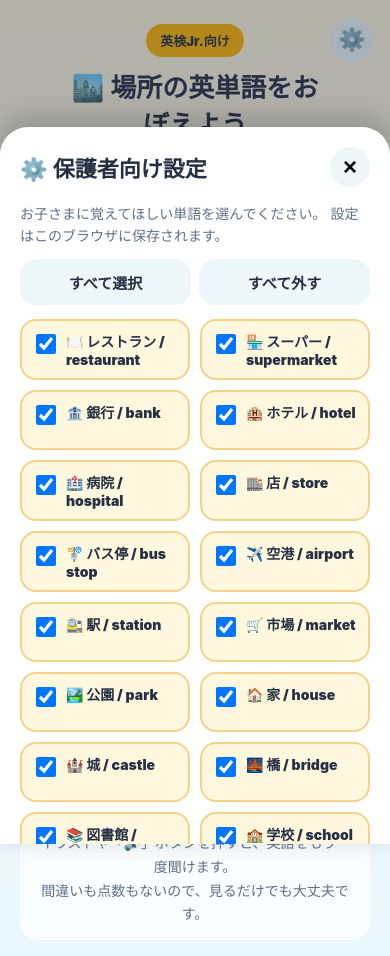
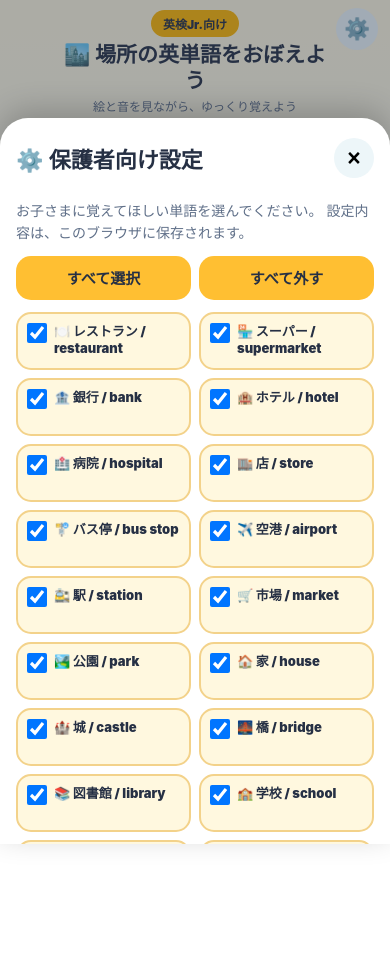
Before and after one commit to muurinrin000/bronze-words-4, a plain HTML site: page index.html in a window 390 px wide. Both pictures are taken after a click on the button "⚙️". After the commit the page ends 844 px from the top, so only its background shows below. Drawn offline with Linux system fonts and the light colour scheme.

Commit message:
Refactor index.html and update styles
Refactor HTML structure and CSS styles for better layout and responsiveness. Update various elements for improved accessibility and user experience.

```diff
--- a/index.html
+++ b/index.html
@@ -2,10 +2,12 @@
 <html lang="ja">
 <head>
 <meta charset="UTF-8">
+
 <meta
   name="viewport"
   content="width=device-width, initial-scale=1.0, maximum-scale=1.0, user-scalable=no"
 >
+
 <title>場所の英単語をおぼえよう</title>
 
 <style>
@@ -26,14 +28,20 @@
 }
 
 html,
+body{
+  margin:0;
+  width:100%;
+  min-height:100%;
+  overscroll-behavior:none;
+}
+
+html,
 body,
 button{
   touch-action:manipulation;
 }
 
 body{
-  margin:0;
-  min-height:100vh;
   background:linear-gradient(180deg,var(--bg1),var(--bg2));
   color:var(--text);
   font-family:
@@ -44,127 +52,154 @@ body{
     sans-serif;
 }
 
+/* 全体を画面内に収める */
 .app{
-  position:relative;
+  width:100%;
   max-width:520px;
+  min-height:100vh;
+  min-height:100dvh;
   margin:0 auto;
-  padding:16px;
+  padding:
+    max(8px, env(safe-area-inset-top))
+    12px
+    max(8px, env(safe-area-inset-bottom));
+
+  display:flex;
+  flex-direction:column;
 }
 
+/* ヘッダー */
 .header{
   position:relative;
+  flex-shrink:0;
   text-align:center;
-  padding:8px 48px 14px;
+  padding:2px 44px 6px;
 }
 
 .settings-open{
   position:absolute;
-  top:2px;
+  top:0;
   right:0;
-  width:44px;
-  height:44px;
+
+  width:42px;
+  height:42px;
+
   border:0;
   border-radius:50%;
   background:#edf6f9;
-  font-size:22px;
+
+  font-size:21px;
   cursor:pointer;
 }
 
 .badge{
   display:inline-block;
+  padding:5px 12px;
+
   background:var(--main);
   border-radius:999px;
-  padding:7px 14px;
-  font-size:13px;
+
+  font-size:12px;
   font-weight:900;
 }
 
 h1{
-  margin:10px 0 5px;
-  font-size:26px;
+  margin:5px 0 2px;
+  font-size:21px;
+  line-height:1.25;
 }
 
 .lead{
   margin:0;
   color:var(--muted);
+  font-size:12px;
+}
+
+/* 問題数 */
+.progress-area{
+  flex-shrink:0;
+  display:flex;
+  justify-content:space-between;
+  align-items:center;
+
+  padding:5px 4px 7px;
+
+  font-size:16px;
+  font-weight:900;
+}
+
+.mode-label{
   font-size:14px;
 }
 
-.progress-area{
-  margin-bottom:12px;
-}
+/* 単語カード */
+.card{
+  flex:1;
+  min-height:0;
 
-.progress-text{
-  display:flex;
-  justify-content:space-between;
-  margin-bottom:7px;
-  font-weight:900;
-}
+  padding:12px 14px;
 
-.progress-bar{
-  height:12px;
-  overflow:hidden;
-  background:#fff;
-  border:2px solid var(--line);
-  border-radius:999px;
-}
-
-.progress-fill{
-  width:0%;
-  height:100%;
-  background:var(--main);
-  border-radius:999px;
-  transition:width .25s;
-}
-
-.card{
-  min-height:430px;
-  padding:24px 18px;
   background:var(--card);
   border:4px solid var(--main);
-  border-radius:30px;
-  box-shadow:0 8px 24px rgba(0,0,0,.09);
+  border-radius:26px;
+  box-shadow:0 7px 20px rgba(0,0,0,.08);
 
   display:flex;
   flex-direction:column;
   align-items:center;
   justify-content:center;
+
+  overflow:hidden;
 }
 
 .icon{
-  font-size:120px;
-  line-height:1.1;
-  margin-bottom:20px;
+  margin-bottom:6px;
+
+  font-size:88px;
+  line-height:1;
+
   user-select:none;
   cursor:pointer;
 }
 
 .english{
-  font-size:38px;
-  line-height:1.2;
+  font-size:31px;
+  line-height:1.15;
   font-weight:900;
   color:#156082;
+
+  text-align:center;
   overflow-wrap:anywhere;
   cursor:pointer;
 }
 
 .japanese{
-  margin-top:12px;
-  font-size:28px;
+  margin-top:4px;
+
+  font-size:23px;
+  line-height:1.2;
   font-weight:900;
+
+  text-align:center;
 }
 
 .sound-btn{
   width:100%;
-  max-width:330px;
-  min-height:70px;
-  margin-top:28px;
+  max-width:340px;
+  min-height:54px;
+
+  margin-top:12px;
+  padding:8px 12px;
+
   border:0;
-  border-radius:24px;
+  border-radius:20px;
+
   background:var(--sky);
   color:var(--text);
-  font-size:22px;
+
+  font-size:19px;
   font-weight:900;
+
   box-shadow:0 5px 0 #5f9fbd;
   cursor:pointer;
 }
@@ -175,28 +210,36 @@ h1{
 }
 
 .sound-btn.speaking{
-  animation:pulse .7s infinite alternate;
+  animation:pulse .65s infinite alternate;
 }
 
+/* 前へ・次へ */
 .navigation{
+  flex-shrink:0;
+
   display:grid;
   grid-template-columns:1fr 1fr;
-  gap:10px;
-  margin-top:14px;
+  gap:8px;
+
+  margin-top:8px;
 }
 
 .nav-btn{
-  min-height:58px;
+  min-height:50px;
+  padding:8px;
+
   border:0;
-  border-radius:20px;
-  font-size:18px;
+  border-radius:18px;
+
+  font-size:17px;
   font-weight:900;
-  color:var(--text);
+
   cursor:pointer;
 }
 
 .prev-btn{
   background:#edf6f9;
+  color:var(--text);
 }
 
 .next-btn{
@@ -208,28 +251,26 @@ h1{
   transform:scale(.98);
 }
 
+/* シャッフル */
 .shuffle-btn{
+  flex-shrink:0;
+
   width:100%;
-  min-height:50px;
-  margin-top:12px;
+  min-height:40px;
+
+  margin-top:7px;
+  padding:7px;
+
   border:0;
-  border-radius:18px;
-  background:#fff;
+  border-radius:15px;
+
+  background:rgba(255,255,255,.85);
   color:var(--muted);
-  font-size:16px;
+
+  font-size:14px;
   font-weight:900;
+
   cursor:pointer;
-}
-
-.help{
-  margin:18px 4px 0;
-  padding:14px;
-  background:rgba(255,255,255,.72);
-  border-radius:18px;
-  color:var(--muted);
-  font-size:14px;
-  line-height:1.7;
-  text-align:center;
 }
 
 /* 設定画面の背景 */
@@ -238,24 +279,34 @@ h1{
   position:fixed;
   inset:0;
   z-index:998;
-  background:rgba(38,48,68,.35);
+
+  background:rgba(38,48,68,.38);
 }
 
 .settings-overlay.active{
   display:block;
 }
 
-/* 保護者向け設定 */
+/* 保護者設定 */
 .settings-sheet{
   display:none;
+
   position:fixed;
   left:0;
   right:0;
   bottom:0;
   z-index:999;
-  max-height:85vh;
+
+  max-height:86vh;
+  max-height:86dvh;
+
+  padding:
+    18px
+    16px
+    max(18px, env(safe-area-inset-bottom));
+
   overflow-y:auto;
-  padding:20px;
+
   background:#fff;
   border-radius:28px 28px 0 0;
   box-shadow:0 -8px 30px rgba(0,0,0,.2);
@@ -266,10 +317,18 @@ h1{
 }
 
 .settings-head{
+  position:sticky;
+  top:-18px;
+  z-index:2;
+
   display:flex;
   justify-content:space-between;
   align-items:center;
-  margin-bottom:16px;
+
+  margin:-2px 0 14px;
+  padding:4px 0 8px;
+
+  background:#fff;
 }
 
 .settings-head h2{
@@ -280,143 +339,255 @@ h1{
 .settings-close{
   width:40px;
   height:40px;
+
   border:0;
   border-radius:50%;
+
   background:#edf6f9;
-  font-size:24px;
+
+  font-size:23px;
   font-weight:900;
+
   cursor:pointer;
 }
 
 .settings-description{
   margin:0 0 12px;
+
   color:var(--muted);
   font-size:14px;
-  line-height:1.6;
+  line-height:1.55;
 }
 
 .setting-actions{
   display:grid;
   grid-template-columns:1fr 1fr;
   gap:8px;
-  margin-bottom:14px;
+
+  margin-bottom:12px;
 }
 
 .setting-actions button{
-  min-height:46px;
+  min-height:44px;
+
   border:0;
-  border-radius:16px;
-  background:#edf6f9;
+  border-radius:15px;
+
+  background:#ffbf32;
   color:var(--text);
+
   font-size:15px;
   font-weight:900;
+
   cursor:pointer;
 }
 
 .word-checks{
   display:grid;
   grid-template-columns:1fr 1fr;
-  gap:10px;
+  gap:8px;
 }
 
 .word-check{
   display:flex;
   align-items:flex-start;
   gap:7px;
-  min-height:60px;
-  padding:10px;
+
+  min-height:58px;
+  padding:9px;
+
   background:#fff8df;
   border:2px solid #f3d28a;
-  border-radius:16px;
-  font-size:14px;
+  border-radius:15px;
+
+  font-size:13px;
   font-weight:900;
+
   cursor:pointer;
 }
 
 .word-check input{
   width:20px;
   height:20px;
+
+  margin:0;
   flex-shrink:0;
+}
+
+.word-check span{
+  line-height:1.35;
+  overflow-wrap:anywhere;
 }
 
 .setting-option{
   display:flex;
   align-items:center;
   gap:10px;
-  margin-top:18px;
-  padding:14px;
+
+  margin-top:14px;
+  padding:12px;
+
   background:#edf6f9;
-  border-radius:16px;
+  border-radius:15px;
+
+  font-size:14px;
   font-weight:900;
+
   cursor:pointer;
 }
 
 .setting-option input{
-  width:22px;
-  height:22px;
+  width:21px;
+  height:21px;
+  flex-shrink:0;
 }
 
 .save-settings{
   width:100%;
-  min-height:56px;
-  margin-top:18px;
+  min-height:53px;
+
+  margin-top:15px;
+
   border:0;
   border-radius:18px;
+
   background:var(--main);
   color:var(--text);
-  font-size:18px;
+
+  font-size:17px;
   font-weight:900;
+
   cursor:pointer;
 }
 
 .settings-error{
-  min-height:22px;
-  margin-top:10px;
+  min-height:20px;
+  margin-top:8px;
+
   color:#e76f51;
   font-size:14px;
   font-weight:900;
+
   text-align:center;
 }
 
+/* アニメーション */
 @keyframes pulse{
   from{
     transform:scale(1);
   }
+
   to{
-    transform:scale(1.04);
+    transform:scale(1.035);
   }
 }
 
 .card-change{
-  animation:cardChange .25s;
+  animation:cardChange .22s;
 }
 
 @keyframes cardChange{
   from{
-    opacity:.25;
-    transform:translateX(16px);
+    opacity:.3;
+    transform:translateX(12px);
   }
+
   to{
     opacity:1;
     transform:translateX(0);
   }
 }
 
-@media (max-width:380px){
+/* 画面が低い端末向け */
+@media (max-height:740px){
+  .app{
+    padding-top:5px;
+    padding-bottom:5px;
+  }
+
+  .header{
+    padding-bottom:3px;
+  }
+
+  .badge{
+    padding:4px 10px;
+    font-size:11px;
+  }
+
+  h1{
+    margin:3px 0 1px;
+    font-size:19px;
+  }
+
+  .lead{
+    font-size:11px;
+  }
+
+  .progress-area{
+    padding:3px 4px 5px;
+    font-size:15px;
+  }
+
   .card{
-    min-height:390px;
+    padding:8px 12px;
+    border-radius:23px;
   }
 
   .icon{
-    font-size:100px;
+    margin-bottom:3px;
+    font-size:74px;
   }
 
   .english{
-    font-size:32px;
+    font-size:27px;
   }
 
   .japanese{
-    font-size:25px;
+    font-size:20px;
+  }
+
+  .sound-btn{
+    min-height:48px;
+    margin-top:8px;
+    font-size:17px;
+  }
+
+  .navigation{
+    margin-top:6px;
+  }
+
+  .nav-btn{
+    min-height:44px;
+    font-size:16px;
+  }
+
+  .shuffle-btn{
+    min-height:36px;
+    margin-top:5px;
+  }
+}
+
+/* 横幅の狭い端末向け */
+@media (max-width:380px){
+  .header{
+    padding-left:40px;
+    padding-right:40px;
+  }
+
+  h1{
+    font-size:19px;
+  }
+
+  .icon{
+    font-size:78px;
+  }
+
+  .english{
+    font-size:28px;
+  }
+
+  .japanese{
+    font-size:21px;
   }
 
   .word-checks{
@@ -427,9 +598,11 @@ h1{
 </head>
 
 <body>
+
 <div class="app">
 
   <header class="header">
+
     <button
       id="settingsOpen"
       class="settings-open"
@@ -440,61 +613,99 @@ h1{
     </button>
 
     <span class="badge">英検Jr.向け</span>
+
     <h1>🏙️ 場所の英単語をおぼえよう</h1>
-    <p class="lead">絵と音を見ながら、ゆっくり覚えよう</p>
+
+    <p class="lead">
+      絵と音を見ながら、ゆっくり覚えよう
+    </p>
+
   </header>
 
   <div class="progress-area">
-    <div class="progress-text">
-      <span id="counter">1 / 1</span>
-      <span>⭐ おぼえるモード</span>
-    </div>
 
-    <div class="progress-bar">
-      <div id="progressFill" class="progress-fill"></div>
-    </div>
+    <span id="counter">
+      1 / 24
+    </span>
+
+    <span class="mode-label">
+      ⭐ おぼえるモード
+    </span>
+
   </div>
 
   <main id="card" class="card">
-    <div id="icon" class="icon">🍽️</div>
-    <div id="english" class="english">restaurant</div>
-    <div id="japanese" class="japanese">レストラン</div>
 
-    <button id="soundBtn" class="sound-btn" type="button">
+    <div id="icon" class="icon">
+      🍽️
+    </div>
+
+    <div id="english" class="english">
+      restaurant
+    </div>
+
+    <div id="japanese" class="japanese">
+      レストラン
+    </div>
+
+    <button
+      id="soundBtn"
+      class="sound-btn"
+      type="button"
+    >
       🔊 restaurant
     </button>
+
   </main>
 
   <div class="navigation">
-    <button id="prevBtn" class="nav-btn prev-btn" type="button">
+
+    <button
+      id="prevBtn"
+      class="nav-btn prev-btn"
+      type="button"
+    >
       ◀ まえ
     </button>
 
-    <button id="nextBtn" class="nav-btn next-btn" type="button">
+    <button
+      id="nextBtn"
+      class="nav-btn next-btn"
+      type="button"
+    >
       つぎ ▶
     </button>
+
   </div>
 
-  <button id="shuffleBtn" class="shuffle-btn" type="button">
+  <button
+    id="shuffleBtn"
+    class="shuffle-btn"
+    type="button"
+  >
     🔀 順番をまぜる
   </button>
 
-  <div class="help">
-    イラストや「🔊」ボタンを押すと、英語をもう一度聞けます。<br>
-    間違いも点数もないので、見るだけでも大丈夫です。
-  </div>
-
 </div>
 
-<div id="settingsOverlay" class="settings-overlay"></div>
+<!-- 設定画面の背景 -->
+<div
+  id="settingsOverlay"
+  class="settings-overlay"
+></div>
 
+<!-- 保護者向け設定 -->
 <section
   id="settingsSheet"
   class="settings-sheet"
   aria-label="保護者向け設定"
 >
+
   <div class="settings-head">
-    <h2>⚙️ 保護者向け設定</h2>
+
+    <h2>
+      ⚙️ 保護者向け設定
+    </h2>
 
     <button
       id="settingsClose"
@@ -504,35 +715,62 @@ h1{
     >
       ×
     </button>
+
   </div>
 
   <p class="settings-description">
     お子さまに覚えてほしい単語を選んでください。
-    設定はこのブラウザに保存されます。
+    設定内容は、このブラウザに保存されます。
   </p>
 
   <div class="setting-actions">
-    <button id="selectAllBtn" type="button">
+
+    <button
+      id="selectAllBtn"
+      type="button"
+    >
       すべて選択
     </button>
 
-    <button id="clearAllBtn" type="button">
+    <button
+      id="clearAllBtn"
+      type="button"
+    >
       すべて外す
     </button>
+
   </div>
 
-  <div id="wordChecks" class="word-checks"></div>
+  <div
+    id="wordChecks"
+    class="word-checks"
+  ></div>
 
   <label class="setting-option">
-    <input id="autoSpeakCheck" type="checkbox" checked>
+
+    <input
+      id="autoSpeakCheck"
+      type="checkbox"
+      checked
+    >
+
     「つぎ」へ進んだら英語を自動再生する
+
   </label>
 
-  <button id="saveSettingsBtn" class="save-settings" type="button">
+  <button
+    id="saveSettingsBtn"
+    class="save-settings"
+    type="button"
+  >
     保存してはじめる
   </button>
 
-  <div id="settingsError" class="settings-error"></div>
+  <div
+    id="settingsError"
+    class="settings-error"
+  ></div>
+
 </section>
 
 <script>
@@ -571,11 +809,13 @@ let autoSpeak = true;
 
 const $ = id => document.getElementById(id);
 
+/* 配列をシャッフル */
 function shuffle(array){
   const copied = array.slice();
 
   for(let i = copied.length - 1; i > 0; i--){
-    const randomIndex = Math.floor(Math.random() * (i + 1));
+    const randomIndex =
+      Math.floor(Math.random() * (i + 1));
 
     [copied[i], copied[randomIndex]] =
       [copied[randomIndex], copied[i]];
@@ -584,6 +824,7 @@ function shuffle(array){
   return copied;
 }
 
+/* カードを表示 */
 function renderCard(){
   if(words.length === 0){
     return;
@@ -603,17 +844,17 @@ function renderCard(){
   $("counter").textContent =
     (currentIndex + 1) + " / " + words.length;
 
-  $("progressFill").style.width =
-    ((currentIndex + 1) / words.length * 100) + "%";
+  $("prevBtn").disabled = currentIndex === 0;
 
-  $("prevBtn").disabled = currentIndex === 0;
   $("prevBtn").style.opacity =
     currentIndex === 0 ? ".45" : "1";
 
   if(currentIndex === words.length - 1){
-    $("nextBtn").textContent = "最初にもどる ↻";
+    $("nextBtn").textContent =
+      "最初にもどる ↻";
   }else{
-    $("nextBtn").textContent = "つぎ ▶";
+    $("nextBtn").textContent =
+      "つぎ ▶";
   }
 
   $("card").classList.remove("card-change");
@@ -623,20 +864,32 @@ function renderCard(){
   });
 }
 
+/* 英語音声を選択 */
 function getEnglishVoice(){
   const voices = speechSynthesis.getVoices();
 
   return (
-    voices.find(voice => voice.name.includes("Samantha")) ||
-    voices.find(voice => voice.name.includes("Karen")) ||
-    voices.find(voice => voice.lang === "en-US") ||
-    voices.find(voice => voice.lang.startsWith("en"))
+    voices.find(voice =>
+      voice.name.includes("Samantha")
+    ) ||
+    voices.find(voice =>
+      voice.name.includes("Karen")
+    ) ||
+    voices.find(voice =>
+      voice.lang === "en-US"
+    ) ||
+    voices.find(voice =>
+      voice.lang.startsWith("en")
+    )
   );
 }
 
+/* 現在の英単語を読み上げる */
 function speakCurrentWord(){
   if(!("speechSynthesis" in window)){
-    alert("このブラウザは音声読み上げに対応していません。");
+    alert(
+      "このブラウザは音声読み上げに対応していません。"
+    );
     return;
   }
 
@@ -677,6 +930,7 @@ function speakCurrentWord(){
   speechSynthesis.speak(utterance);
 }
 
+/* 自動再生 */
 function speakAfterMove(){
   if(!autoSpeak){
     return;
@@ -684,9 +938,10 @@ function speakAfterMove(){
 
   setTimeout(() => {
     speakCurrentWord();
-  }, 200);
+  }, 180);
 }
 
+/* 次へ */
 function showNext(){
   if(currentIndex < words.length - 1){
     currentIndex++;
@@ -698,53 +953,30 @@ function showNext(){
   speakAfterMove();
 }
 
+/* 前へ */
 function showPrevious(){
   if(currentIndex === 0){
     return;
   }
 
   currentIndex--;
+
   renderCard();
   speakAfterMove();
 }
 
-function buildSettings(){
-  const savedSettings = loadSettings();
-  const selectedIndexes = savedSettings.selectedIndexes;
-
-  $("wordChecks").innerHTML = "";
-
-  originalWords.forEach((word, index) => {
-    const label = document.createElement("label");
-    label.className = "word-check";
-
-    const checkbox = document.createElement("input");
-    checkbox.type = "checkbox";
-    checkbox.className = "word-checkbox";
-    checkbox.value = String(index);
-    checkbox.checked = selectedIndexes.includes(index);
-
-    const text = document.createElement("span");
-    text.textContent =
-      word.icon + " " + word.jp + " / " + word.en;
-
-    label.appendChild(checkbox);
-    label.appendChild(text);
-
-    $("wordChecks").appendChild(label);
-  });
-
-  $("autoSpeakCheck").checked = savedSettings.autoSpeak;
-}
-
+/* 保存設定を読み込む */
 function loadSettings(){
   const defaultSettings = {
-    selectedIndexes:originalWords.map((_, index) => index),
+    selectedIndexes:
+      originalWords.map((_, index) => index),
+
     autoSpeak:true
   };
 
   try{
-    const saved = localStorage.getItem(STORAGE_KEY);
+    const saved =
+      localStorage.getItem(STORAGE_KEY);
 
     if(!saved){
       return defaultSettings;
@@ -762,18 +994,69 @@ function loadSettings(){
         : defaultSettings.selectedIndexes;
 
     if(selectedIndexes.length === 0){
-      selectedIndexes = defaultSettings.selectedIndexes;
+      selectedIndexes =
+        defaultSettings.selectedIndexes;
     }
 
     return {
-      selectedIndexes,
+      selectedIndexes:selectedIndexes,
       autoSpeak:parsed.autoSpeak !== false
     };
+
   }catch(error){
+    console.warn(
+      "設定の読み込みに失敗しました。",
+      error
+    );
+
     return defaultSettings;
   }
 }
 
+/* 設定画面のチェックボックスを作る */
+function buildSettings(){
+  const savedSettings = loadSettings();
+  const selectedIndexes =
+    savedSettings.selectedIndexes;
+
+  $("wordChecks").innerHTML = "";
+
+  originalWords.forEach((word, index) => {
+    const label =
+      document.createElement("label");
+
+    label.className = "word-check";
+
+    const checkbox =
+      document.createElement("input");
+
+    checkbox.type = "checkbox";
+    checkbox.className = "word-checkbox";
+    checkbox.value = String(index);
+    checkbox.checked =
+      selectedIndexes.includes(index);
+
+    const text =
+      document.createElement("span");
+
+    text.textContent =
+      word.icon +
+      " " +
+      word.jp +
+      " / " +
+      word.en;
+
+    label.appendChild(checkbox);
+    label.appendChild(text);
+
+    $("wordChecks").appendChild(label);
+  });
+
+  $("autoSpeakCheck").checked =
+    savedSettings.autoSpeak;
+}
+
+/* 保存済みの設定をゲームに反映 */
 function applySavedSettings(){
   const savedSettings = loadSettings();
 
@@ -787,28 +1070,42 @@ function applySavedSettings(){
   renderCard();
 }
 
+/* 設定を開く */
 function openSettings(){
   buildSettings();
 
   $("settingsError").textContent = "";
-  $("settingsSheet").classList.add("active");
-  $("settingsOverlay").classList.add("active");
 
-  speechSynthesis.cancel();
+  $("settingsSheet")
+    .classList.add("active");
+
+  $("settingsOverlay")
+    .classList.add("active");
+
+  if("speechSynthesis" in window){
+    speechSynthesis.cancel();
+  }
 }
 
+/* 設定を閉じる */
 function closeSettings(){
-  $("settingsSheet").classList.remove("active");
-  $("settingsOverlay").classList.remove("active");
+  $("settingsSheet")
+    .classList.remove("active");
+
+  $("settingsOverlay")
+    .classList.remove("active");
 }
 
+/* 音声関連 */
 $("soundBtn").onclick = speakCurrentWord;
 $("icon").onclick = speakCurrentWord;
 $("english").onclick = speakCurrentWord;
 
+/* 移動ボタン */
 $("nextBtn").onclick = showNext;
 $("prevBtn").onclick = showPrevious;
 
+/* シャッフル */
 $("shuffleBtn").onclick = () => {
   words = shuffle(words);
   currentIndex = 0;
@@ -817,10 +1114,12 @@ $("shuffleBtn").onclick = () => {
   speakAfterMove();
 };
 
+/* 設定画面 */
 $("settingsOpen").onclick = openSettings;
 $("settingsClose").onclick = closeSettings;
 $("settingsOverlay").onclick = closeSettings;
 
+/* すべて選択 */
 $("selectAllBtn").onclick = () => {
   document
     .querySelectorAll(".word-checkbox")
@@ -831,6 +1130,7 @@ $("selectAllBtn").onclick = () => {
   $("settingsError").textContent = "";
 };
 
+/* すべて外す */
 $("clearAllBtn").onclick = () => {
   document
     .querySelectorAll(".word-checkbox")
@@ -839,19 +1139,27 @@ $("clearAllBtn").onclick = () => {
     });
 };
 
+/* 設定を保存 */
 $("saveSettingsBtn").onclick = () => {
   const selectedIndexes = Array
-    .from(document.querySelectorAll(".word-checkbox:checked"))
-    .map(checkbox => Number(checkbox.value));
+    .from(
+      document.querySelectorAll(
+        ".word-checkbox:checked"
+      )
+    )
+    .map(checkbox =>
+      Number(checkbox.value)
+    );
 
   if(selectedIndexes.length === 0){
     $("settingsError").textContent =
       "最低1つは単語を選んでください。";
+
     return;
   }
 
   const settings = {
-    selectedIndexes,
+    selectedIndexes:selectedIndexes,
     autoSpeak:$("autoSpeakCheck").checked
   };
 
@@ -860,8 +1168,12 @@ $("saveSettingsBtn").onclick = () => {
       STORAGE_KEY,
       JSON.stringify(settings)
     );
+
   }catch(error){
-    console.warn("設定を保存できませんでした。", error);
+    console.warn(
+      "設定を保存できませんでした。",
+      error
+    );
   }
 
   words = selectedIndexes
@@ -877,10 +1189,11 @@ $("saveSettingsBtn").onclick = () => {
   if(autoSpeak){
     setTimeout(() => {
       speakCurrentWord();
-    }, 300);
+    }, 250);
   }
 };
 
+/* 音声一覧を読み込む */
 if("speechSynthesis" in window){
   speechSynthesis.getVoices();
 
@@ -889,6 +1202,7 @@ if("speechSynthesis" in window){
   };
 }
 
+/* 初期表示 */
 applySavedSettings();
 </script>
 
```
